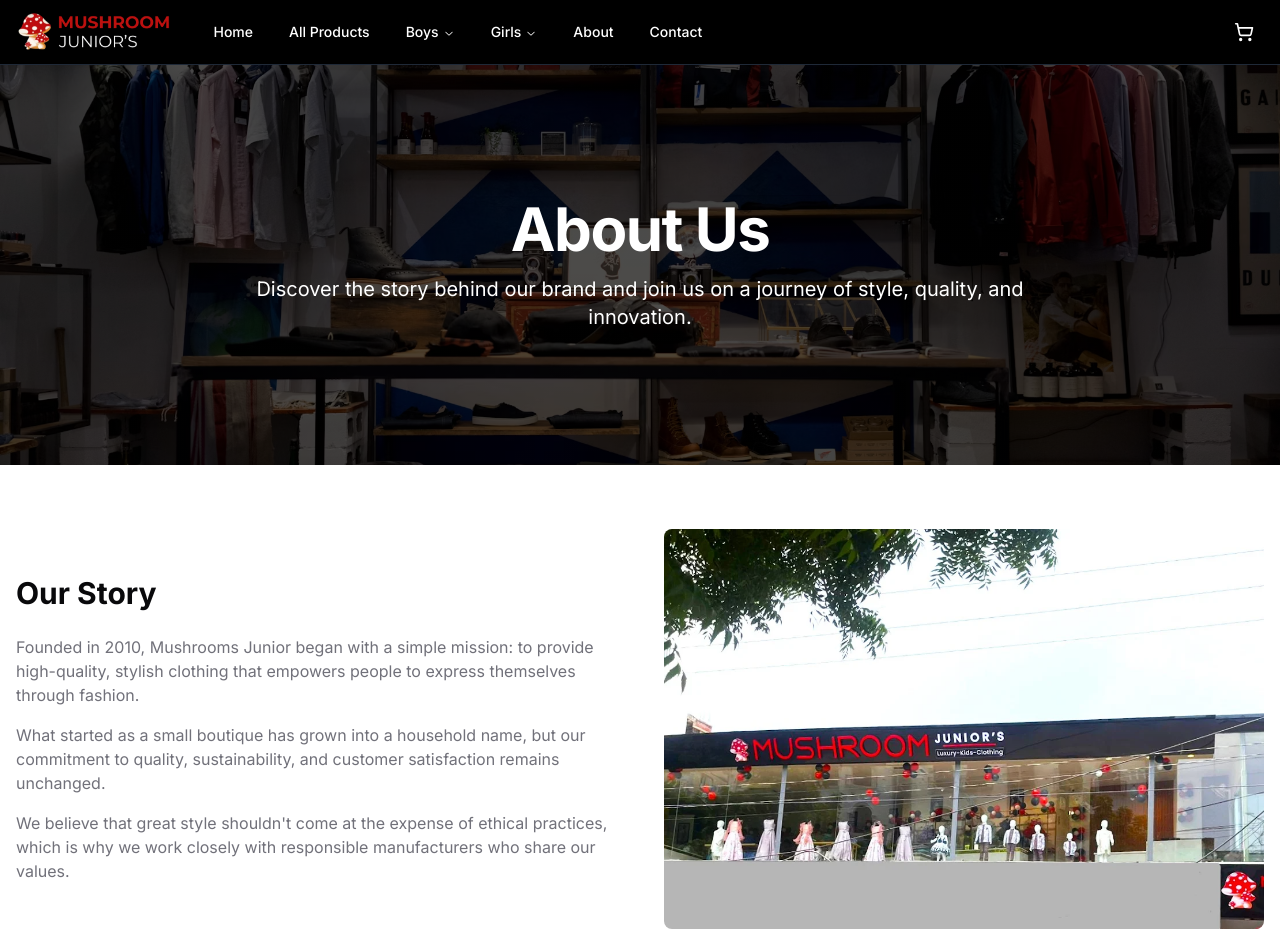
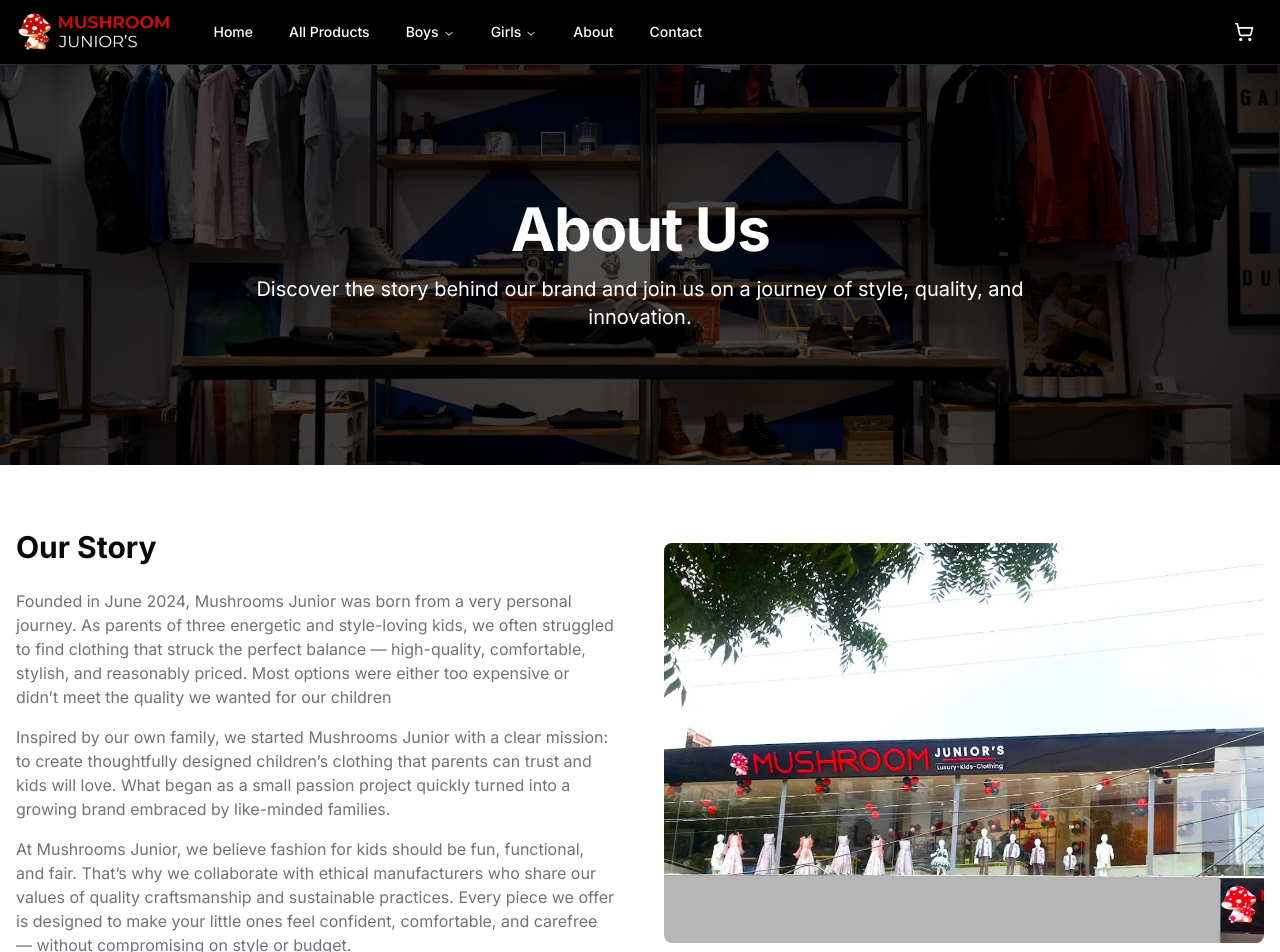
Before and after one commit to mushroomjuniors/MushroomJuniorsWebsite, a Next.js app: page /about in a window 1280 px wide. Shown: the top 952 px of the page. Built offline with nearby package versions, Linux system fonts and the light colour scheme.

Commit message:
Update page.tsx

```diff
--- a/app/about/page.tsx
+++ b/app/about/page.tsx
@@ -24,16 +24,23 @@
           <div>
             <h2 className="text-3xl font-bold mb-6">Our Story</h2>
             <p className="text-muted-foreground mb-4">
-              Founded in 2010, Mushrooms Junior began with a simple mission: to provide high-quality, stylish clothing that
-              empowers people to express themselves through fashion.
+              Founded in June 2024, Mushrooms Junior was born from a very personal journey.
+              As parents of three energetic and style-loving kids, we often struggled to find
+              clothing that struck the perfect balance — high-quality, comfortable, stylish,
+              and reasonably priced. Most options were either too expensive or didn’t meet the
+              quality we wanted for our children
             </p>
             <p className="text-muted-foreground mb-4">
-              What started as a small boutique has grown into a household name, but our commitment to quality,
-              sustainability, and customer satisfaction remains unchanged.
+              Inspired by our own family, we started Mushrooms Junior with a clear mission: to create
+              thoughtfully designed children’s clothing that parents can trust and kids will love.
+              What began as a small passion project quickly turned into a growing brand embraced
+              by like-minded families.
             </p>
             <p className="text-muted-foreground">
-              We believe that great style shouldn't come at the expense of ethical practices, which is why we work
-              closely with responsible manufacturers who share our values.
+              At Mushrooms Junior, we believe fashion for kids should be fun, functional, and fair.
+              That’s why we collaborate with ethical manufacturers who share our values of quality
+              craftsmanship and sustainable practices. Every piece we offer is designed to make your
+              little ones feel confident, comfortable, and carefree — without compromising on style or budget.
             </p>
           </div>
           <div className="relative h-[400px] rounded-lg overflow-hidden">
```
